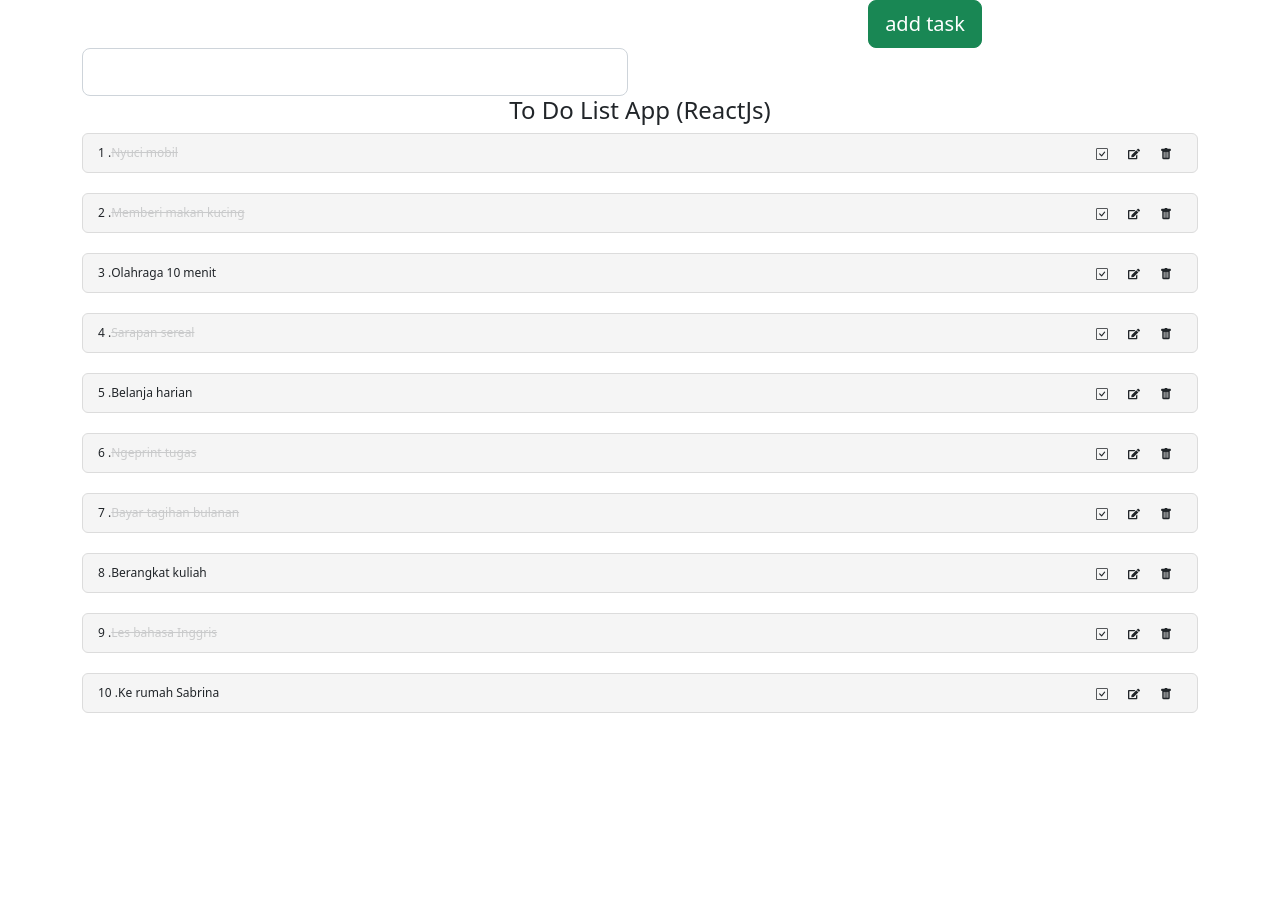
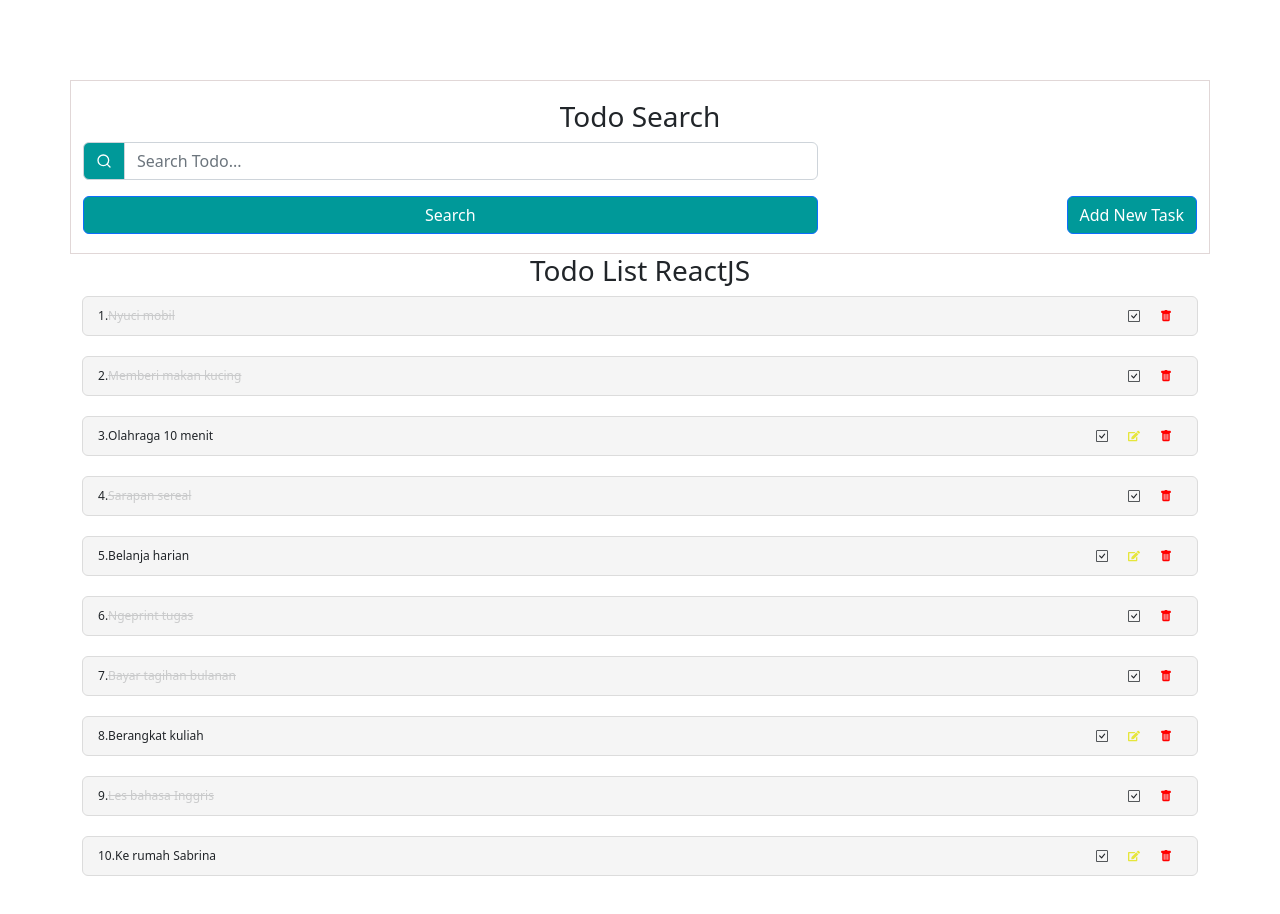
Before and after one commit to wiridho/TodoListReactJs, a React (Create React App) app: page / in a window 1280 px wide. Shown: the top 914 px of the page. Before the commit the page ends 800 px from the top, so only its background shows below. Built offline with nearby package versions, Linux system fonts and the light colour scheme.

Commit message:
some feature done

```diff
--- a/src/App.css
+++ b/src/App.css
@@ -1,5 +1,76 @@
+:root {
+  --color-primary: #009999;
+  --color-white: #fff;
+}
+
+
 .App {
+  margin: 5rem;
   text-align: center;
+}
+
+
+/* Todo Search */
+.search_container {
+  text-align: center;
+  margin-top: 3rem;
+  border: 0.5px solid rgb(225, 215, 215);
+  padding: 1.2rem 0;
+}
+
+
+.search_right {
+  display: flex;
+  justify-content: end;
+  align-items: flex-end;
+}
+
+/* Todo List */
+.todo {
+  text-align: center;
+  margin-top: 3rem;
+  border: 0.5px solid rgb(225, 215, 215);
+  padding: 1.2rem 0;
+}
+
+.addContainer {
+  display: flex;
+  justify-content: center;
+  align-items: center;
+  width: 100%;
+  height: 100vh;
+}
+
+.addWrapper {
+  margin: auto;
+  width: 500px;
+  height: 500px;
+  text-align: center;
+}
+
+#basic-addon1 {
+  background-color: var(--color-primary);
+  color: var(--color-white);
+}
+
+button {
+  color: white;
+}
+
+.btn-primary {
+  background-color: var(--color-primary) !important;
+  color: var(--color-white);
+}
+
+.btn .submit {
+  background: var(--color-primary);
+  border: none;
+  padding: 5px;
+  color: white;
+}
+
+.search {
+  background-color: var(--color-primary);
 }
 
 .taskBg {
@@ -11,6 +82,10 @@
   text-align: left;
   font-size: 12px;
   position: relative;
+}
+
+.taskBg .taskText {
+  flex: 1;
 }
 
 .taskBg .done .taskText {
@@ -35,6 +110,19 @@
 .iconsWrap span {
   padding: 0px 10px;
   cursor: pointer;
+  display: inline-block;
+}
+
+.edit {
+  color: rgb(230, 230, 59);
+}
+
+.delete {
+  color: red;
+}
+
+.mr-20 {
+  margin-right: 20px
 }
 
 @keyframes App-logo-spin {
--- a/src/App.js
+++ b/src/App.js
@@ -1,83 +1,99 @@
-// import { FontAwesomeIcon } from '@fortawesome/react-fontawesome'
-// import {
-//   faEnvelope, faPen
-// } from '@fortawesome/free-solid-svg-icons'
 import React, { useState } from 'react';
+import { useNavigate } from 'react-router-dom'
 import Datauser from './data.json'
 import './App.css'
-import { BsCheckSquare, BsTrashFill } from "react-icons/bs";
-import { FaEdit } from "react-icons/fa";
+import TodoSearch from './components/partials/TodoSearch';
+import TodoList from './components/partials/TodoList';
+
+
+
 function App() {
+  //navigate
+  const navigate = useNavigate()
 
   const [datas, setData] = useState(Datauser)
+  const [itemShow, setItemShow] = useState('all')
 
   //TempState
-  const [newTask, setNewTask] = useState('')
+
   const [updateTask, setUpdateTask] = useState('')
 
 
   //Add Task
-  const addTask = () => {
-
-  }
+  // const addTask = () => {
+  //   if (newTask) {
+  //     let num = datas.length + 1;
+  //     let newEntry = {
+  //       id: num,
+  //       task: newTask,
+  //       complete: false
+  //     }
+  //     setData([...datas, newEntry])
+  //     navigate('/')
+  //   }
+  // }
 
   //Delete Task
   const deleteTask = (id) => {
-
+    let newTask = datas.filter(task => task.id != id)
+    setData(newTask)
   }
 
   //Mark Done
   const markDone = (id) => {
-
+    let newTask = datas.map(task => {
+      if (task.id === id) {
+        return ({ ...task, complete: !task.status })
+      }
+      return task
+    })
+    setData(newTask)
+    setItemShow('done')
   }
 
   //Change task for update
-  const changeTask = (id) => {
+  const changeTask = (e) => {
+    let newEntry = {
+      id: updateTask.id,
+      task: e.target.value,
+      complete: updateTask.complete ? true : false
+    }
+    setUpdateTask(newEntry)
+  }
 
+  const cancelEdit = () => {
+    setUpdateTask('')
   }
+
+  //edit/update Task
+  const editTask = () => {
+    let filterRecords = [...datas].filter(task => task.id !== updateTask.id);
+    let updateObject = [...filterRecords, updateTask]
+    setData(updateObject)
+    setUpdateTask('')
+  }
+
+  // let items = []
+  // items = datas;
+  // if (itemShow === 'all') {
+  //   items = datas
+  // } else if (itemShow === 'done') {
+  //   items = datas.filter(item => item.complete)
+  // } else {
+  //   items = datas.filter(item => !item.complete)
+  // }
+
 
   return (
     <div className="container App">
-      {/* Add task */}
-      <div className='row'>
-        <div className='col'>
-          <input
-            value={newTask}
-            onChange={(e) => setNewTask(e.target.value)}
-            className='form-control form-control-lg mt-5' />
-        </div>
-        <div className='col auto'>
-          <button className='btn btn-lg btn-success'>
-            add task
-          </button>
-        </div>
-      </div>
+      <TodoSearch />
+      <TodoList
+        datas={datas}
+        markDone={markDone}
+        setUpdateTask={setUpdateTask}
+        deleteTask={deleteTask}
+      />
 
-      <h4>To Do List App (ReactJs)</h4>
-      {datas && datas.length ? '' : 'No Tasks ....'}
-      {datas && datas.map((item, index) => {
-        return (
-          <React.Fragment key={item.id} >
-            <div className='col taskBg'>
-              <div className={item.complete ? 'done' : ''}>
-                <span className='taskNumber'>{index + 1} . </span>
-                <span className='taskText'> {item.task} </span>
-              </div>
-              <div className='iconsWrap'>
-                <span title='Completed / Not Completed'>
-                  <BsCheckSquare />
-                </span>
-                <span title='Edit'>
-                  <FaEdit />
-                </span>
-                <span title='Delete'>
-                  <BsTrashFill />
-                </span>
-              </div>
-            </div>
-          </React.Fragment>
-        )
-      })}
     </div>
   );
 }
--- /dev/null
+++ b/src/components/AddTaskForm.js
@@ -0,0 +1,57 @@
+import '../App.css'
+import { useState } from 'react';
+import { useNavigate } from 'react-router-dom'
+import { MdOutlineInput } from "react-icons/md";
+
+
+const AddTaskForm = ({ datas, setData }) => {
+    const [newTask, setNewTask] = useState('')
+    const navigate = useNavigate();
+
+    const addTask = () => {
+        if (newTask) {
+            let num = datas.length + 1;
+            let newEntry = {
+                id: num,
+                task: newTask,
+                complete: false
+            }
+            setData([...datas, newEntry])
+            navigate("/")
+        }
+    }
+
+    return (
+        <>
+            <div className='addContainer'>
+                {/* Add task */}
+                <div className='addWrapper'>
+                    <h5>Todo Input</h5>
+                    <div className=''>
+                        <div class="input-group mb-3">
+                            <span class="input-group-text" id="basic-addon1"><MdOutlineInput /></span>
+                            <input
+                                value={newTask}
+                                onChange={(e) => setNewTask(e.target.value)}
+                                className='form-control'
+                                type="text" placeholder='Input todo' aria-label="Username" aria-describedby="basic-addon1" />
+                        </div>
+
+                    </div>
+                    <div className='d-grid gap-2'>
+                        <button
+                            onClick={addTask}
+                            type='submit'
+                            className='btn btn-primary'>
+                            Add new task
+                        </button>
+                    </div>
+                </div>
+
+            </div >
+
+        </>
+    )
+}
+
+export default AddTaskForm;
--- /dev/null
+++ b/src/components/UpdateForm.js
@@ -0,0 +1,40 @@
+import { FiEdit3 } from "react-icons/fi";
+
+const UpdateForm = ({ updateTask, changeTask, editTask, cancelEdit }) => {
+    return (
+        <>
+            {/* Update task */}
+
+
+            <div className='addContainer'>
+                <div className='addWrapper'>
+                    <h5>Todo Update</h5>
+                    <div className="input-group mb-3">
+                        <span class="input-group-text" id="basic-addon1"><FiEdit3 /></span>
+                        <input
+                            value={updateTask && updateTask.task}
+                            onChange={(e) => changeTask(e)}
+                            className='form-control ' />
+                    </div>
+                    <div className='d-grid gap-2 mt-3'>
+                        <button className='btn btn-primary'
+                            onClick={editTask}>
+                            Update Task
+                        </button>
+                        <button
+                            className='btn btn-danger'
+                            onClick={cancelEdit}>
+                            Cancel
+                        </button>
+                    </div>
+
+                </div>
+
+            </div >
+
+
+        </>
+    )
+}
+
+export default UpdateForm;
--- /dev/null
+++ b/src/components/partials/TodoList.js
@@ -0,0 +1,63 @@
+import React from 'react';
+import { BsCheckSquare, BsTrashFill } from "react-icons/bs";
+import { FaEdit } from "react-icons/fa";
+
+const TodoList = ({ datas, markDone, deleteTask, setUpdateTask, addTask }) => {
+	return (
+		<>
+			<div className="todo_container">
+				<h3>Todo List ReactJS</h3>
+				{/* <div>
+					<button className="btn" onClick={() => filter('all')}> All</button>
+					<button className="btn" onClick={() => filter('done')}> Done</button>
+					<button className="btn" onClick={() => filter('todo')}> Todo</button>
+				</div> */}
+
+				{datas && datas.length ? '' : 'No Tasks ....'}
+				{datas && datas
+					.sort((a, b) => a.id > b.id ? 1 : -1)
+					.map((item, index) => {
+						return (
+							<React.Fragment key={item.id} >
+								<div className='col taskBg'>
+									<div className={item.complete ? 'done' : ''}>
+										<span className='taskNumber'>{index + 1}.  </span>
+										<span className='taskText '> {item.task} </span>
+									</div>
+									<div className='iconsWrap'>
+										<span
+											title='Completed / Not Completed'
+											onClick={(e) => markDone(item.id)}>
+											<BsCheckSquare />
+										</span>
+
+										{item.complete ? '' :
+											<span className='edit'
+												title='Edit'
+												onClick={() => setUpdateTask({
+													id: item.id,
+													task: item.task,
+													complete: item.complete ? true : false
+												})}
+											>
+												<FaEdit />
+											</span>
+										}
+										<span
+											className='delete'
+											title='Delete'
+											onClick={() => deleteTask(item.id)}>
+											<BsTrashFill />
+										</span>
+									</div>
+								</div>
+							</React.Fragment>
+						)
+					})}
+			</div>
+		</>
+	)
+}
+
+
+export default TodoList;
--- /dev/null
+++ b/src/components/partials/TodoSearch.js
@@ -0,0 +1,32 @@
+import { Link, link } from 'react-router-dom'
+import { FiSearch } from "react-icons/fi";
+import AddTaskForm from '../AddTaskForm';
+
+const TodoSearch = () => {
+    return (
+        <>
+            <div className='row search_container'>
+                <h3>Todo Search</h3>
+                <div className='col-8 search_left'>
+                    <div class="input-group mb-3">
+                        <span class="input-group-text" id="basic-addon1"><FiSearch /></span>
+                        <input
+                            value=''
+                            onChange=''
+                            className='form-control'
+                            type="text" placeholder='Search Todo...' aria-label="Username" aria-describedby="basic-addon1" />
+                    </div>
+                    <div class="d-grid gap-2">
+                        <button className="btn btn-primary" type="button">Search</button>
+                    </div>
+                </div>
+                <div className='col search_right'>
+                    <Link to='/add' className="btn btn-primary">Add New Task</Link>
+                </div>
+            </div>
+        </>
+    )
+
+}
+
+export default TodoSearch;
--- a/src/index.js
+++ b/src/index.js
@@ -2,16 +2,22 @@ import React from 'react';
 import ReactDOM from 'react-dom/client';
 import './index.css';
 import App from './App';
+import AddTaskForm from './components/AddTaskForm';
+import UpdateForm from './components/UpdateForm';
 import reportWebVitals from './reportWebVitals';
 import { BrowserRouter, Routes, Route } from 'react-router-dom';
 import 'bootstrap/dist/css/bootstrap.min.css';
+import TodoSearch from './components/partials/TodoSearch';
 
 const root = ReactDOM.createRoot(document.getElementById('root'));
 root.render(
   <React.StrictMode>
     <BrowserRouter>
       <Routes>
-        <Route path='/' element={<App />} />
+        <Route exact path='/' element={<App />} />
+        <Route path='add' element={<AddTaskForm />} />
+        <Route path='/update' element={<UpdateForm />} />
+        <Route path='/search' element={<TodoSearch />} />
       </Routes>
     </BrowserRouter>
   </React.StrictMode>
```
